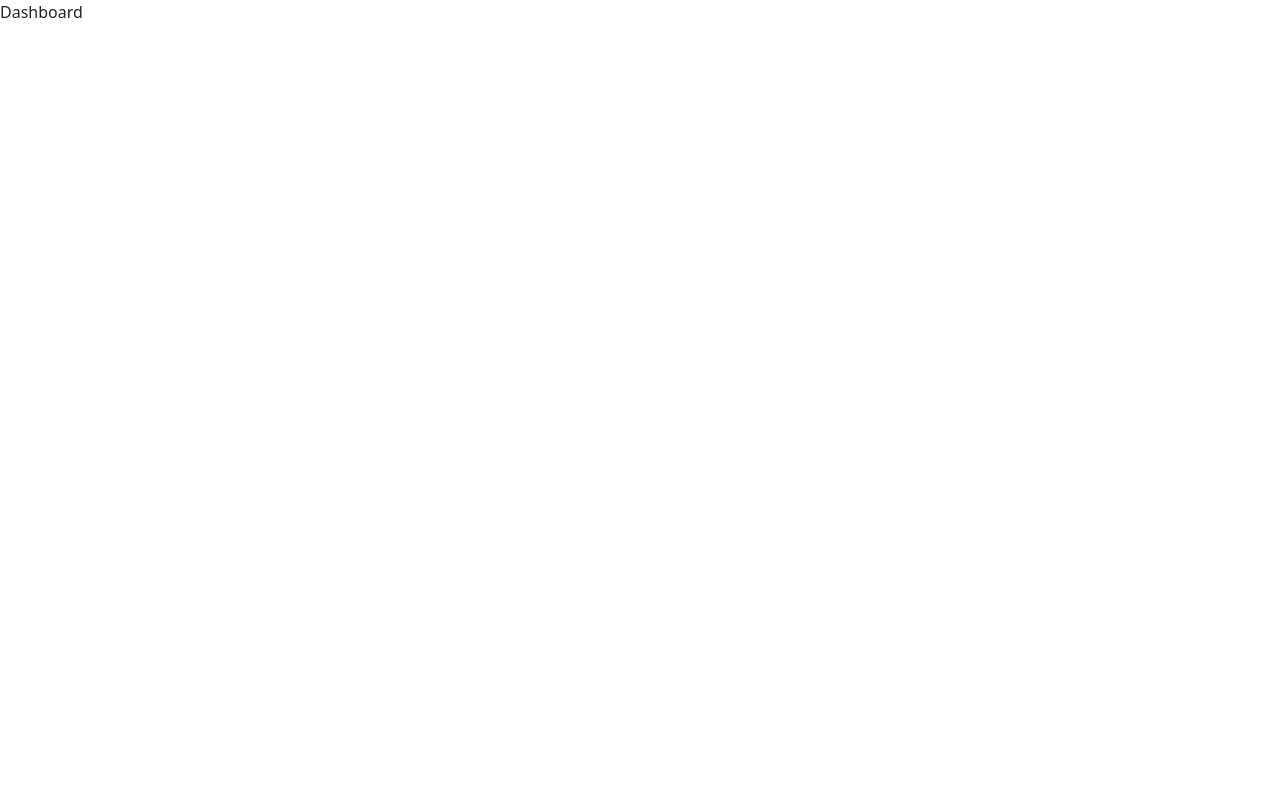
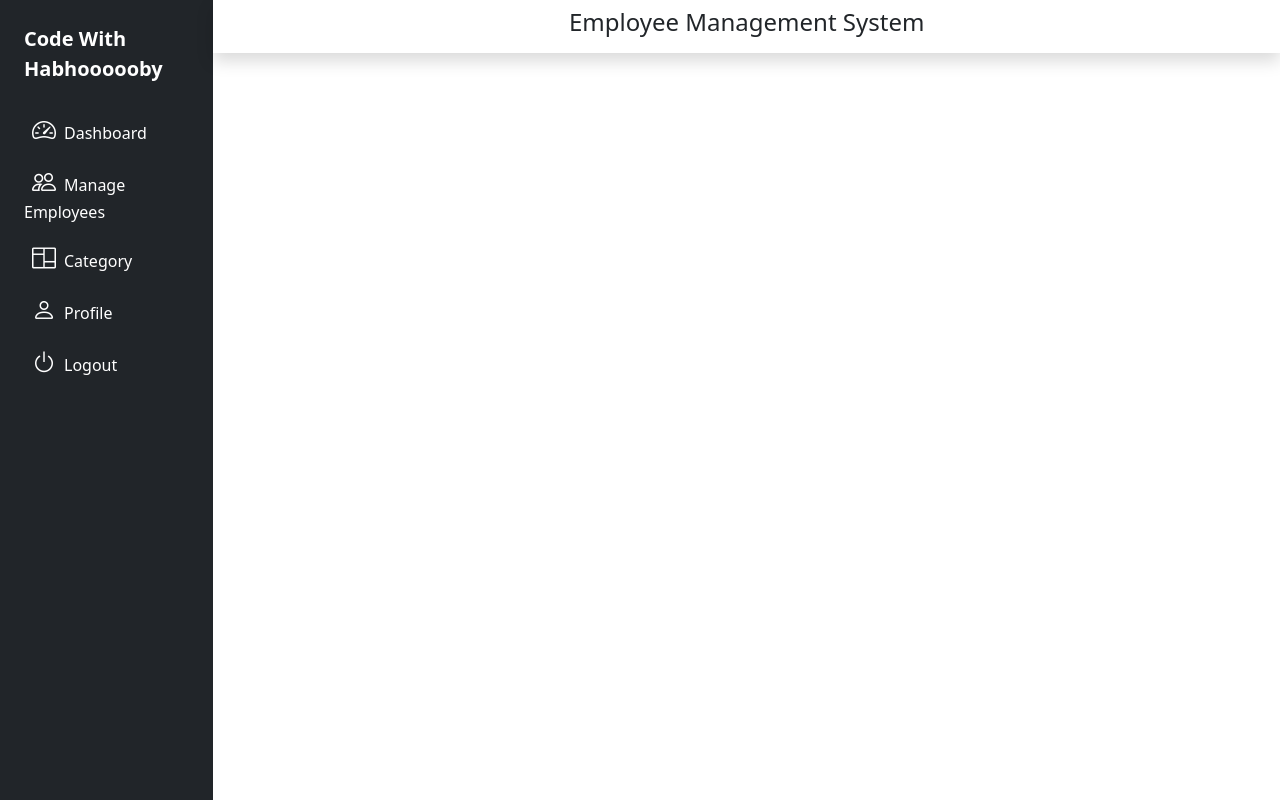
Before and after one commit to Heba30018/React-Project, a React (Vite) app in the folder EmployeeMS/: page /dashboard in a window 1280 px wide. Built offline with nearby package versions, Linux system fonts and the light colour scheme.

Commit message:
Design Dashboard

```diff
--- a/EmployeeMS/src/components/Dashboard.jsx
+++ b/EmployeeMS/src/components/Dashboard.jsx
@@ -1,8 +1,87 @@
 import React from 'react'
+import {Link} from 'react-router-dom'
+import "bootstrap-icons/font/bootstrap-icons.css";
 
 const Dashboard = () => {
   return (
-    <div>Dashboard</div>
+    <div className='container-fluid'>
+      <div className='row flex-nowrap'>
+        <div className='col-auto col-md-3 col-xl-2 px-sm-2 px-0 bg-dark'>
+          <div className='d-flex flex-column align-items-center align-items-sm-start px-3 pt-2 text-white min-vh-100'>
+            <Link to='/dashboard'
+            className="d-flex align-items-center pb-3 mb-md-1 mt-md-3 me-md-auto text-white text-decoration-none"
+            >
+                <span className="fs-5 fw-bolder d-none d-sm-inline">
+                Code With Habhoooooby
+              </span>
+
+              </Link>
+            <ul
+              className="nav nav-pills flex-column mb-sm-auto mb-0 align-items-center align-items-sm-start"
+              id="menu"
+            >
+               <li className="w-100">
+                <Link
+                  to="/dashboard"
+                  className="nav-link text-white px-0 align-middle"
+                >
+                  <i className="fs-4 bi-speedometer2 ms-2"></i>
+                  <span className="ms-2 d-none d-sm-inline">Dashboard</span>
+                </Link>
+              </li>
+
+              <li className="w-100">
+                <Link
+                  to="/dashboard/employee"
+                  className="nav-link text-white px-0 align-middle"
+                >
+                  <i className="fs-4 bi-people ms-2"></i>
+                  <span className="ms-2 d-none d-sm-inline">Manage Employees</span>
+                </Link>
+              </li>
+
+
+              <li className="w-100">
+                <Link
+                  to="/dashboard/category"
+                  className="nav-link text-white px-0 align-middle"
+                >
+                  <i className="fs-4 bi-columns ms-2"></i>
+                  <span className="ms-2 d-none d-sm-inline">Category</span>
+                </Link>
+              </li>
+
+              <li className="w-100">
+                <Link
+                  to="/dashboard/profile"
+                  className="nav-link text-white px-0 align-middle"
+                >
+                  <i className="fs-4 bi-person ms-2"></i>
+                  <span className="ms-2 d-none d-sm-inline">Profile</span>
+                </Link>
+              </li>
+
+              <li className="w-100">
+                <Link
+
+                  className="nav-link text-white px-0 align-middle"
+                >
+                  <i className="fs-4 bi-power ms-2"></i>
+                  <span className="ms-2 d-none d-sm-inline">Logout</span>
+                </Link>
+              </li>
+            </ul>
+          </div>
+
+        </div>
+        <div className='col p-0 m-0'>
+          <div className="p-2 d-flex justify-content-center shadow">
+          <h4>Employee Management System</h4>
+          </div>
+
+        </div>
+      </div>
+    </div>
   )
 }
 
```
